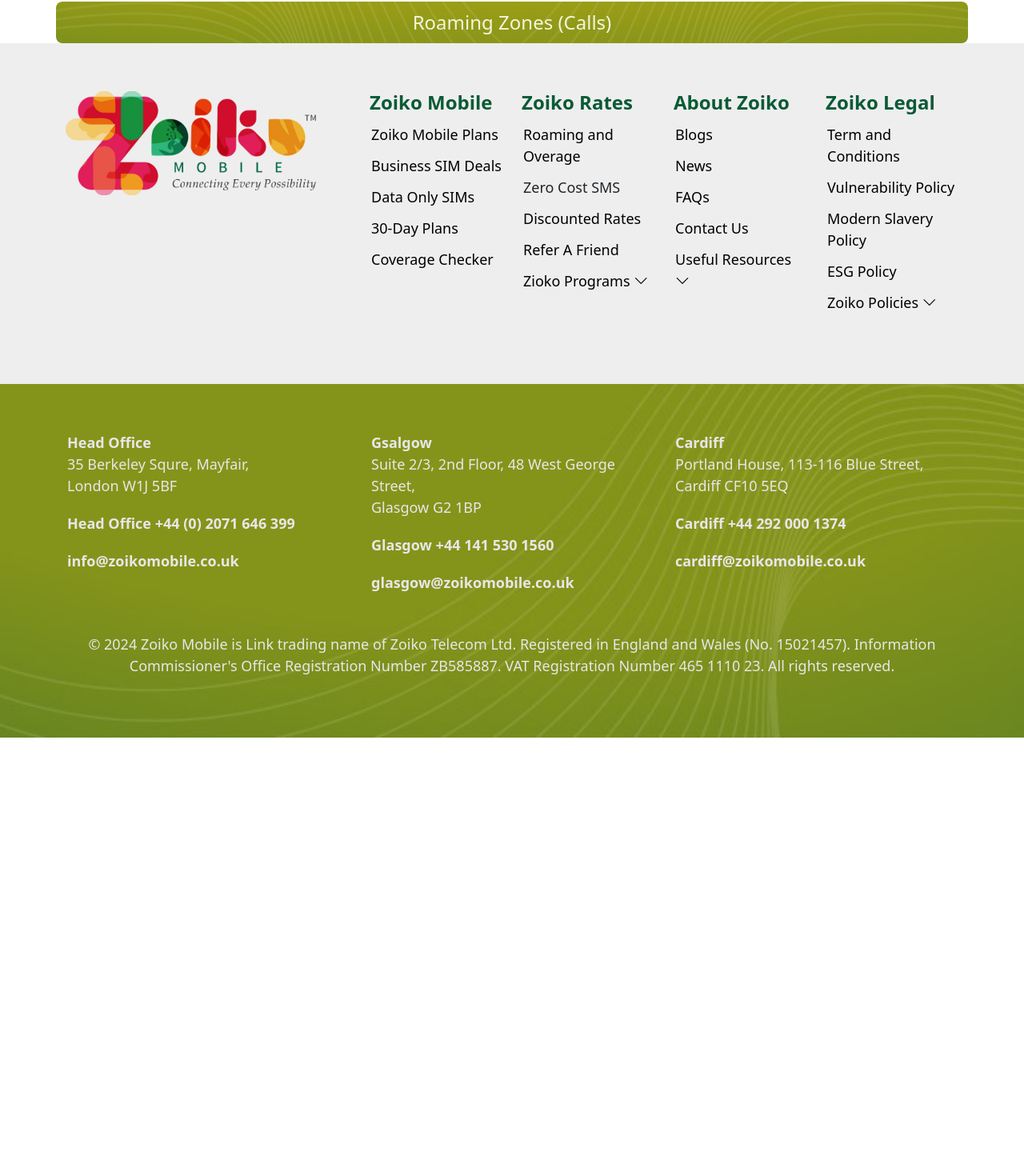
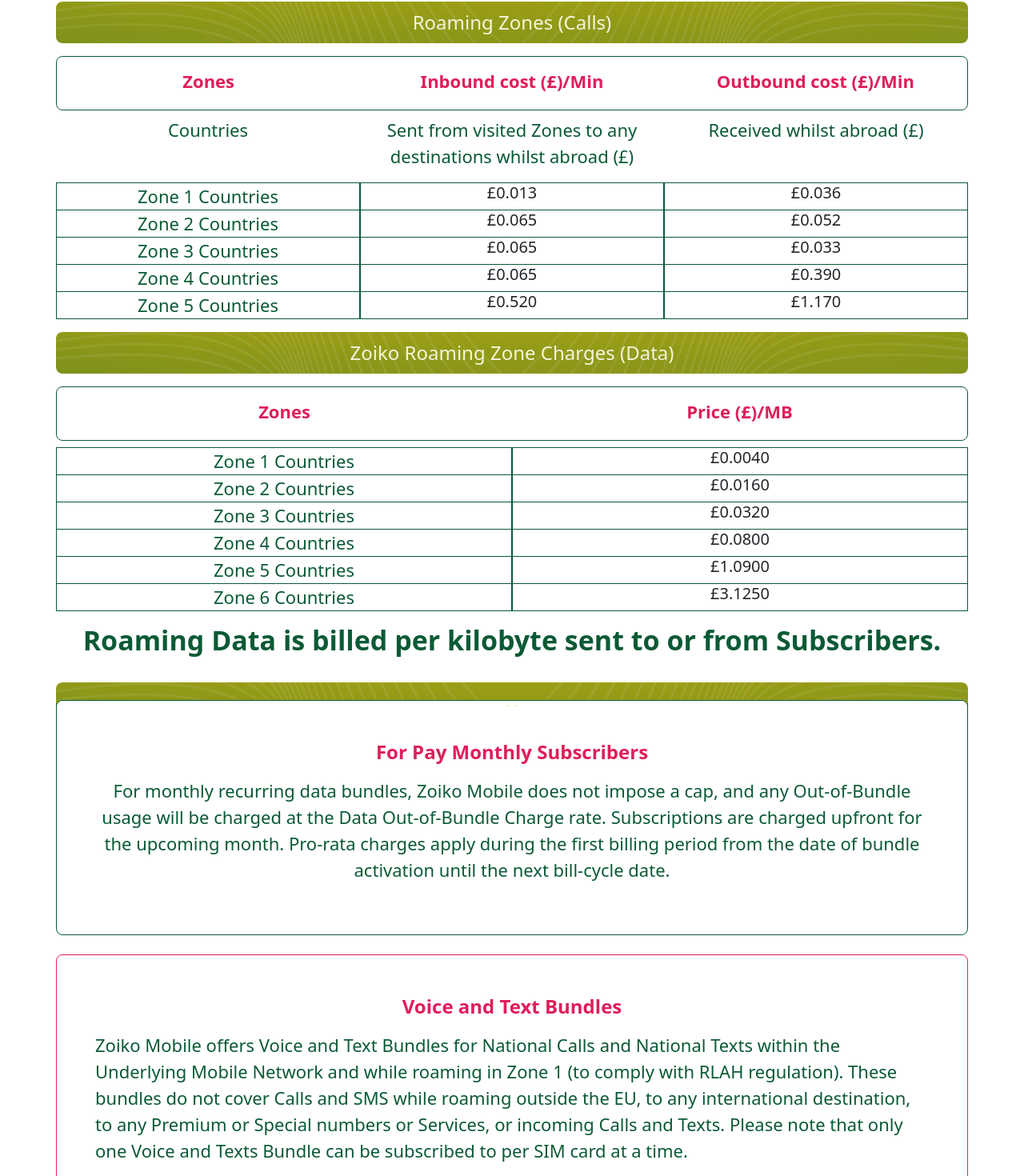
Before and after one commit to Euronoxx/zmuk, a Next.js app: page /roaming-and-overage in a window 1280 px wide. Shown: the part 560-2030 px from the top of the page at 80% size. Before the commit the page ends 1482 px from the top, so only its background shows below. Built offline with nearby package versions, Linux system fonts and the light colour scheme.

Commit message:
Roaming-overage page udpdaed

```diff
--- a/app/components/Header.js
+++ b/app/components/Header.js
@@ -113,7 +113,7 @@
                                         <Col md={3} sm={12} xs={12}>
                                             <p><span className="txtgreen">Tariffs &amp; Prices</span><br />
                                                 <ul className="menulist">
-                                                    <li>Roaming Charges</li>
+                                                    <li><Link href={"/roaming-and-overage"}>Roaming Charges</Link></li>
                                                     <li>Bundled Offers</li>
                                                     <li>Free International Calls</li>
                                                     <li>Out-of-Bundle Rates</li>
--- a/app/news/[slug]/page.js
+++ b/app/news/[slug]/page.js
@@ -68,7 +68,7 @@
             <h1 dangerouslySetInnerHTML={{ __html: title }}></h1>
             <p>{formatPublishedDate(date)}</p>
             <p dangerouslySetInnerHTML={{ __html: content }} className="body22" />
-            <Button variant='outline-success' size='lg' href='/blog' className='mt-5'>Back To Blogs</Button>
+            <Button variant='outline-success' size='lg' href='/blog' className='mt-5'>Back To News</Button>
         </Container>
         <Footer />
         </>
--- a/app/roaming-and-overage/page.js
+++ b/app/roaming-and-overage/page.js
@@ -1,24 +1,32 @@
 "use client"
+import React, { useState } from "react";
 import Header from "../components/Header";
 import HeadBar from "../components/HeadBar";
 import Footer from "../components/Footer";
-import { Col, Container, Row } from "react-bootstrap";
+import { Col, Container, Row, Button } from "react-bootstrap";
 import HeadBarSmall from "../components/HeadBarSmall";
 
 export default function RoamingOverage () {
+
+    const [isToggled, setIsToggled] = useState(false);
+    const [isOpen, setOpen] = useState(false);
+    const toggleView = () => {
+        setOpen(!isOpen);
+        setIsToggled(!isToggled);
+    }
 
     return (
         <>
         <Header />
         <HeadBar text="Zoiko Roaming Zone Charges (Text)" />
-        <Container className="greenborderbox mt-5" style={{paddingBottom:'8px'}}>
+        <Container className="greenborderbox mt-4" style={{paddingBottom:'8px'}}>
             <Row className="text-center">
                 <Col><p className="bigredlt">Zones</p></Col>
                 <Col><p className="bigredlt">Cost Per Text</p></Col>
                 <Col><p className="bigredlt">Cost Per Text</p></Col>
             </Row>
         </Container>
-        <Container className="mt-2 text-center" style={{paddingBottom:'8px'}}>
+        <Container className="mt-2 mb-4 text-center" style={{paddingBottom:'8px'}}>
             <Row className="text-center">
                 <Col><p className="green18">Countries</p></Col>
                 <Col><p className="green18">Sent from visited Zones to any destinations whilst abroad (£)</p></Col>
@@ -56,6 +64,101 @@
             </Row>
         </Container>
         <HeadBarSmall text="Roaming Zones (Calls)" />
+        <Container className="greenborderbox mt-3" style={{paddingBottom:'8px'}}>
+            <Row className="text-center">
+                <Col><p className="bigredlt">Zones</p></Col>
+                <Col><p className="bigredlt">Inbound cost (£)/Min</p></Col>
+                <Col><p className="bigredlt">Outbound cost (£)/Min</p></Col>
+            </Row>
+        </Container>
+        <Container className="mt-2 text-center mb-3">
+            <Row className="text-center">
+                <Col><p className="green18">Countries</p></Col>
+                <Col><p className="green18">Sent from visited Zones to any destinations whilst abroad (£)</p></Col>
+                <Col><p className="green18">Received whilst abroad (£)</p></Col>
+            </Row>
+            <Row>
+                <Col style={{border:'1px solid #0A5A35'}} className="green18">Zone 1 Countries</Col>
+                <Col style={{border:'1px solid #0A5A35'}} className="body22">£0.013</Col>
+                <Col style={{border:'1px solid #0A5A35'}} className="body22">£0.036</Col>
+            </Row>
+            <Row>
+                <Col style={{border:'1px solid #0A5A35', borderTop:'none'}} className="green18">Zone 2 Countries</Col>
+                <Col style={{border:'1px solid #0A5A35', borderTop:'none'}} className="body22">£0.065</Col>
+                <Col style={{border:'1px solid #0A5A35', borderTop:'none'}} className="body22">£0.052</Col>
+            </Row>
+            <Row>
+                <Col style={{border:'1px solid #0A5A35', borderTop:'none'}} className="green18">Zone 3 Countries</Col>
+                <Col style={{border:'1px solid #0A5A35', borderTop:'none'}} className="body22">£0.065</Col>
+                <Col style={{border:'1px solid #0A5A35', borderTop:'none'}} className="body22">£0.033</Col>
+            </Row>
+            <Row>
+                <Col style={{border:'1px solid #0A5A35', borderTop:'none'}} className="green18">Zone 4 Countries</Col>
+                <Col style={{border:'1px solid #0A5A35', borderTop:'none'}} className="body22">£0.065</Col>
+                <Col style={{border:'1px solid #0A5A35', borderTop:'none'}} className="body22">£0.390</Col>
+            </Row>
+            <Row>
+                <Col style={{border:'1px solid #0A5A35', borderTop:'none'}} className="green18">Zone 5 Countries</Col>
+                <Col style={{border:'1px solid #0A5A35', borderTop:'none'}} className="body22">£0.520</Col>
+                <Col style={{border:'1px solid #0A5A35', borderTop:'none'}} className="body22">£1.170</Col>
+            </Row>
+        </Container>
+        <HeadBarSmall text="Zoiko Roaming Zone Charges (Data)" />
+        <Container className="greenborderbox mt-3" style={{paddingBottom:'8px'}}>
+            <Row className="text-center">
+                <Col><p className="bigredlt">Zones</p></Col>
+                <Col><p className="bigredlt">Price (£)/MB</p></Col>
+            </Row>
+        </Container>
+        <Container className="mt-2 text-center mb-3">
+            <Row>
+                <Col style={{border:'1px solid #0A5A35'}} className="green18">Zone 1 Countries</Col>
+                <Col style={{border:'1px solid #0A5A35'}} className="body22">£0.0040</Col>
+            </Row>
+            <Row>
+                <Col style={{border:'1px solid #0A5A35', borderTop:'none'}} className="green18">Zone 2 Countries</Col>
+                <Col style={{border:'1px solid #0A5A35', borderTop:'none'}} className="body22">£0.0160</Col>
+            </Row>
+            <Row>
+                <Col style={{border:'1px solid #0A5A35', borderTop:'none'}} className="green18">Zone 3 Countries</Col>
+                <Col style={{border:'1px solid #0A5A35', borderTop:'none'}} className="body22">£0.0320</Col>
+            </Row>
+            <Row>
+                <Col style={{border:'1px solid #0A5A35', borderTop:'none'}} className="green18">Zone 4 Countries</Col>
+                <Col style={{border:'1px solid #0A5A35', borderTop:'none'}} className="body22">£0.0800</Col>
+            </Row>
+            <Row>
+                <Col style={{border:'1px solid #0A5A35', borderTop:'none'}} className="green18">Zone 5 Countries</Col>
+                <Col style={{border:'1px solid #0A5A35', borderTop:'none'}} className="body22">£1.0900</Col>
+            </Row>
+            <Row>
+                <Col style={{border:'1px solid #0A5A35', borderTop:'none'}} className="green18">Zone 6 Countries</Col>
+                <Col style={{border:'1px solid #0A5A35', borderTop:'none'}} className="body22">£3.1250</Col>
+            </Row>
+            <h2 className="green32bold text-center py-3">Roaming Data is billed per kilobyte sent to or from Subscribers.</h2>
+        </Container>
+        <HeadBarSmall text="--" />
+        <Container className="greenborderbox text-center p-5 mb-4" style={{marginTop:'-30px'}}>
+            <p className="bigred">For Pay Monthly Subscribers</p>
+            <p className="green18">For monthly recurring data bundles, Zoiko Mobile does not impose a cap, and any Out-of-Bundle usage will be charged at the Data Out-of-Bundle Charge rate. Subscriptions are charged upfront for the upcoming month. Pro-rata charges apply during the first billing period from the date of bundle activation until the next bill-cycle date.</p>
+        </Container>
+        <Container className="redborderbox p-5 mb-3">
+            <p className="bigred text-center">Voice and Text Bundles</p>
+            <p className="green18">Zoiko Mobile offers Voice and Text Bundles for National Calls and National Texts within the Underlying Mobile Network and while roaming in Zone 1 (to comply with RLAH regulation). These bundles do not cover Calls and SMS while roaming outside the EU, to any international destination, to any Premium or Special numbers or Services, or incoming Calls and Texts. Please note that only one Voice and Texts Bundle can be subscribed to per SIM card at a time.</p>
+            {isOpen && (
+                <>
+                <p className="green18">Pro-rata charges are applied during the first billing period from the date of Bundle activation until the next bill- cycle date. No pro-rata balance is refunded upon Bundle de-activation (the last month is fully billed).</p>
+                <p className="green18">Voice and Text Bundles come with an Allowance of Minutes and SMS. If you exceed the allowances, Zoiko Mobile will apply the Out-of-Bundle Charge for each additional Minute/SMS used outside the defined Bundle Allowance.</p>
+                <p className="green18">For subscribers using SIP Mobile Services, the Voice Allowance includes National Calls on the Underlying Mobile Network and while roaming in Zone 1 (to comply with RLAH regulation), to be routed to the Zoiko Mobile Platform. Please note that for voice calls delivered to the Service Provider Platform, the Service Provider is responsible for the costs associated with the termination of calls through its own interconnect agreements. Voice Calls from the Service Provider network (Mobile Call Termination SIP Service) are also included.</p>
+                <p className="green18">The maximum call duration is set to 2 hours. Beyond this duration, Zoiko Mobile reserves the right to bill the extra usage at the Out-of-Bundle Charge.</p>
+                <p className="green18">All Voice and Texts Bundles are limited to a maximum of 99 distinct destination numbers from each mobile Subscriber per month. Exceeding this limit, Zoiko Mobile reserves the right to bill the extra usage at the Out-of-Bundle Charge.</p>
+                </>
+            )}
+            <div className="text-center py-4"><Button variant="outline-danger" onClick={toggleView}>{isToggled ? 'Read Less' : 'Read More'}</Button></div>
+        </Container>
+        <div className="text-center py-4">
+            <Button href="#" variant="outline-danger" size="lg">Zone 1 - Ireland, Guernsey, Jersey, Isle of Man</Button>
+        </div>
         <Footer />
         </>
     );
```
